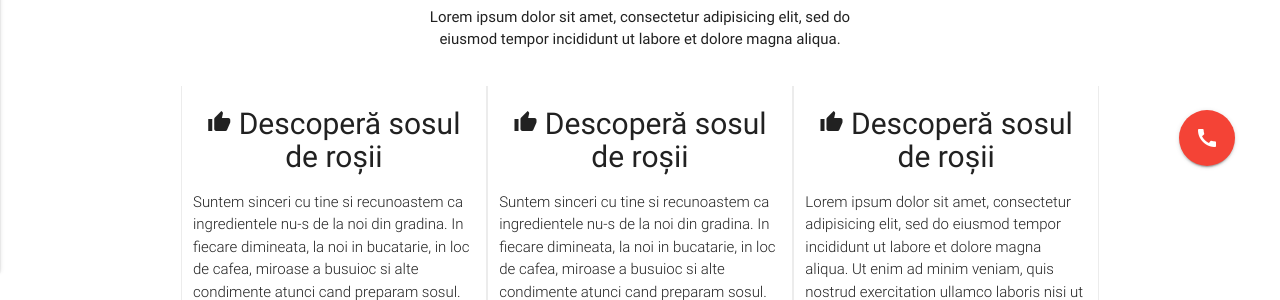
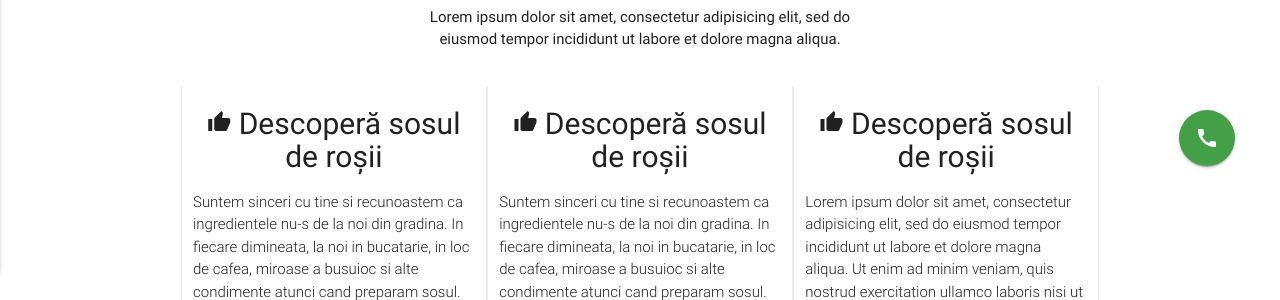
Before and after one commit to danieldeicide/pizza-party-mdl, a Jekyll site: the page built from index.html, in a window 1280 px wide. Shown: the part 689-989 px from the top of the page. Built offline with Jekyll 4.4.1, drawn with Linux system fonts in a browser that asks for light colours; nearby versions of some CDN libraries.

Commit message:
dsadsa
dsa

```diff
--- a/_layouts/default.html
+++ b/_layouts/default.html
@@ -6,24 +6,29 @@
   <meta content="width=device-width,initial-scale=1" name=viewport>
   <title>{{page.title}}</title>
 
+
   <link rel="stylesheet" href="https://fonts.googleapis.com/icon?family=Material+Icons">
   <link rel="stylesheet" href="https://cdnjs.cloudflare.com/ajax/libs/materialize/0.100.1/css/materialize.min.css">
   <link rel="stylesheet" href="{{site.baseurl}}/css/main.css">
+  <link rel="alternate" href="{{site.baseurl}}/en/" hreflang="en-GB" />
+
+
+
   {% include icons.html %}
   {% include seo.html %}
   {% include manifest.html %}
   {% include schema.org.html %}
+
+
+
+
 </head>
 <body>
   <!-- {% include language.html %} -->
   {% include navbar.html %}
-
   {{content}}
-
   {% include footer.html %}
-
-  <a href="tel:0763095010" class="btn-floating btn-large waves-effect waves-light red" id="view-source"><i class="material-icons">call</i></a>
-
+  <a href="tel:0763095010" class="btn-floating btn-large waves-effect waves-light green darken-1" id="view-source"><i class="material-icons">call</i></a>
   <script type="text/javascript" src="https://code.jquery.com/jquery-3.2.1.min.js"></script>
   <script src="https://cdnjs.cloudflare.com/ajax/libs/materialize/0.100.1/js/materialize.min.js"></script>
   <script src="{{site.baseurl}}/js/jquery.matchHeight.js" type="text/javascript"></script>
```
